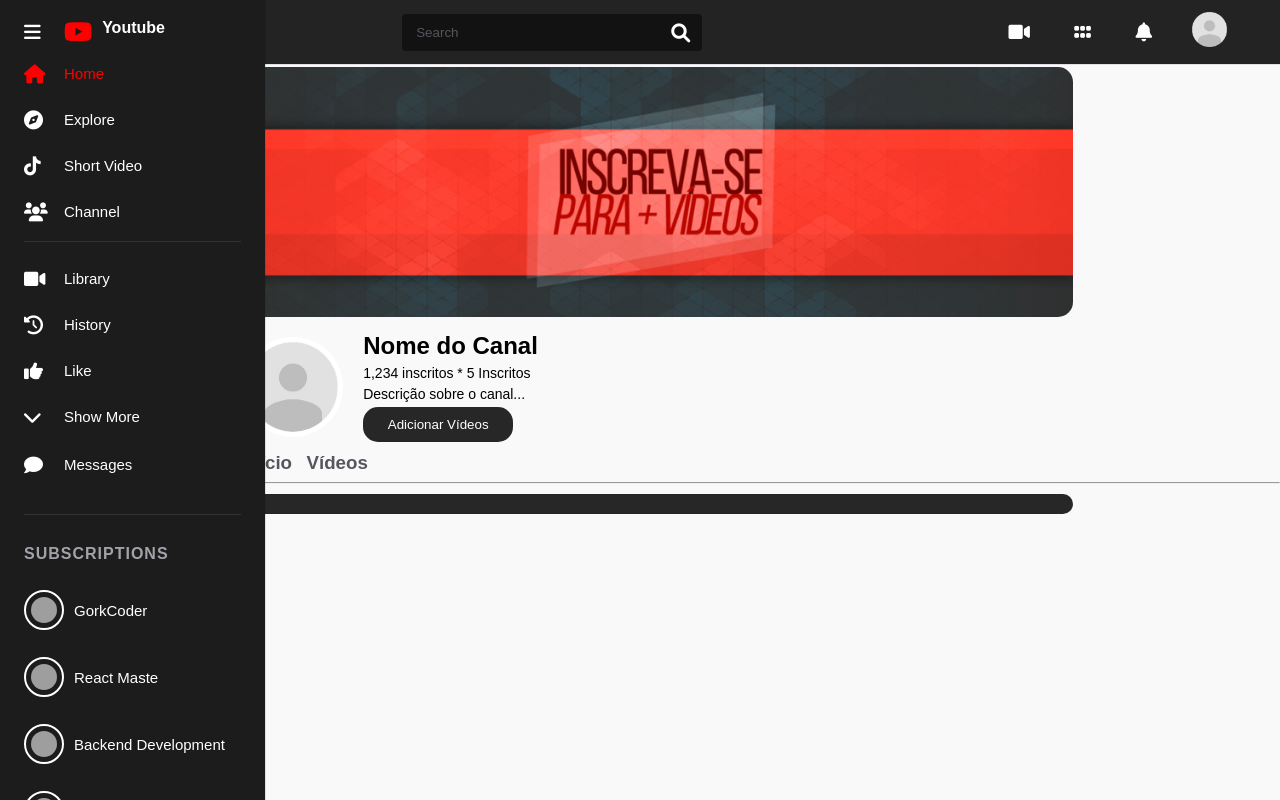
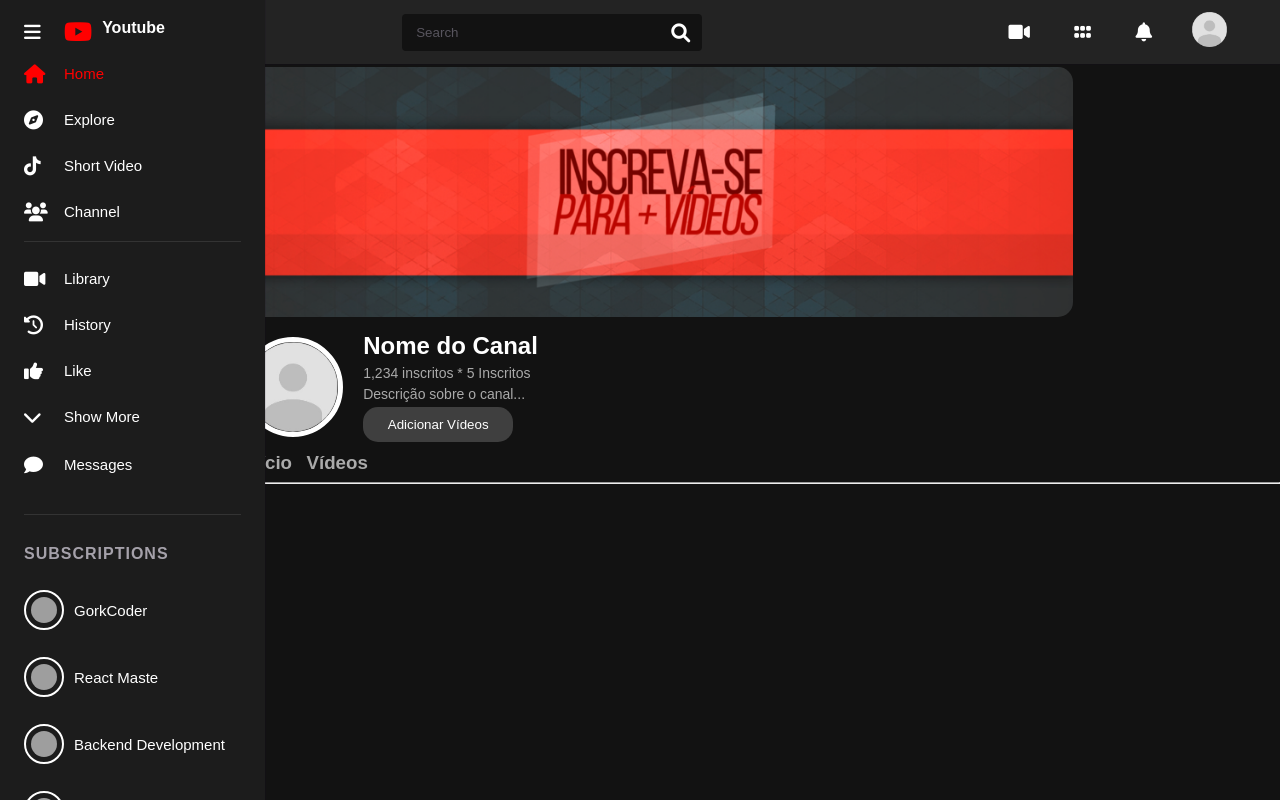
Before and after one commit to Kaionobre/clone-youtube, a Django app: page /perfil/ in a window 1280 px wide. Run offline with Django 5.2, Linux system fonts and the light colour scheme; data that the repository does not hold is empty; grey boxes are pictures that could not be loaded.

Commit message:
ATUALIZAÇAO HOME
home e perfil atualizados

```diff
--- a/appyoutube/static/css/perfil.css
+++ b/appyoutube/static/css/perfil.css
@@ -2,7 +2,7 @@
     font-family: Arial, sans-serif;
     margin: 0;
     padding: 0;
-    background-color: #f9f9f9;
+    background-color: #121212;
 }
 
 main {
@@ -44,17 +44,20 @@
     margin-right: 20px;
 }
 
-.profile-details {
+.profile-details h1{
     text-align: left;
+    color: white;
 }
 
 .profile-details > p{
     padding-top: 5px;
 }
 
+
+
 .profile-details > input{
     margin-top: 5px;
-    background-color: #272727;
+    background-color: #3F3F3F;
     color: white;
     padding: 10px;
     border-radius: 15px;
@@ -73,12 +76,13 @@
 .subscribers {
     margin: 0;
     font-size: 14px;
+    color: #AAAAAA;
 }
 
 .videos-section {
     margin-top: 70px;
     padding: 20px;
-    background-color: white;
+    background-color: rgb(255, 255, 255);
 }
 
 .videos-section h2 {
@@ -112,6 +116,7 @@
     display: inline-block;
     margin-right: 10px;
     margin-top: 10px;
+    color: #AAAAAA;
 }
 
 h3:hover{
@@ -122,6 +127,7 @@
 
 hr{
     width: 100%;
+    color: #AAAAAA;
 }
 
 .videos-section {
--- a/appyoutube/static/css/style.css
+++ b/appyoutube/static/css/style.css
@@ -12,6 +12,7 @@
   color: #58555e;
   background: #121212;
 }
+
 
 h3 {
   margin: 0;
--- a/appyoutube/templates/modelo/home.html
+++ b/appyoutube/templates/modelo/home.html
@@ -21,8 +21,7 @@
               </div>
             </div>
           </div>
-      </div>
+          {% endfor %}
         </section>
       </main>
-  {% endfor %}
 {% endblock %}
--- a/appyoutube/templates/modelo/perfil.html
+++ b/appyoutube/templates/modelo/perfil.html
@@ -24,15 +24,23 @@
 
 <h3>Início</h3> <h3>Vídeos</h3>
 <hr>
-    <div class="videos-section">
-        <span>
-        {% for video in videos %}
-        <img class="video_postados" src="{{ video.video.url }}" alt="video.titulo">
-        <p>{{video.titulo}}</p>
+    <section class="video_content grid">
+    {% for video in thumb %}
+    <div class="video_items">
+        <a href="single-page.html">
+          <img class="testeimg"src="{{ video.thumbnail.url }}" alt="{{ video.titulo }}">
+        </a>
+      <div class="details flex">
+        <div class="heading">
+          <p>{{ video.titulo }}</p>
+
+        </div>
+      </div>
     </div>
-    </span>
     {% endfor %}
+  </section>
 </main>
+
 
 <script src="https://cdnjs.cloudflare.com/ajax/libs/jquery/3.6.0/jquery.min.js"></script>
 <script src="https://cdnjs.cloudflare.com/ajax/libs/slick-carousel/1.8.1/slick.min.js"></script>
--- a/appyoutube/views.py
+++ b/appyoutube/views.py
@@ -10,3 +10,4 @@
 class PerfilView(ListView):
     model = Video
     template_name = 'modelo/perfil.html'
+    context_object_name = 'thumb'
```
Also changed, not shown: media/thumbnails/capa_Jb7ETZ0.png (added), media/thumbnails/capa_WszDtvU.png (added), media/thumbnails/capa_mEv7REl.png (added), media/thumbnails/capa_rZIHtMW.png (added), media/thumbnails/capa_tdMcqsF.png (added), media/thumbnails/pepe-busquets-pisada-reu.webp (added), media/video/capa.png (added), media/video/pepe-busquets-pisada-reu.webp (added), 4 other files. Lines whose indentation alone changed are shown as unchanged.
